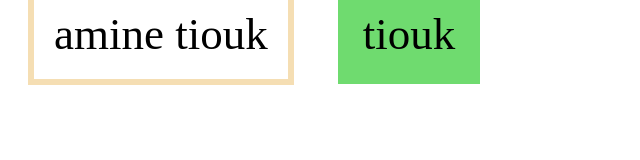
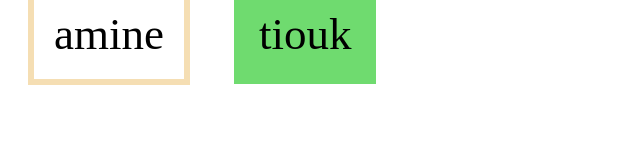
Before and after one commit to Am91T/amine, a plain HTML site: page html/styles-conference/index.html in a window 1280 px wide. Shown: the whole page, without its empty margins (0-640 px from the left). Drawn offline with Linux system fonts and the light colour scheme.

Commit message:
version 1

```diff
--- a/html/styles-conference/index.html
+++ b/html/styles-conference/index.html
@@ -5,7 +5,7 @@
   <link rel="stylesheet" href="assets/stylesheets/main.css">
 </head>
 <body>
-    <div class="amine">amine tiouk</div>
+    <div class="amine">amine</div>
     <span>tiouk</span><br>
 
 </body>
```
